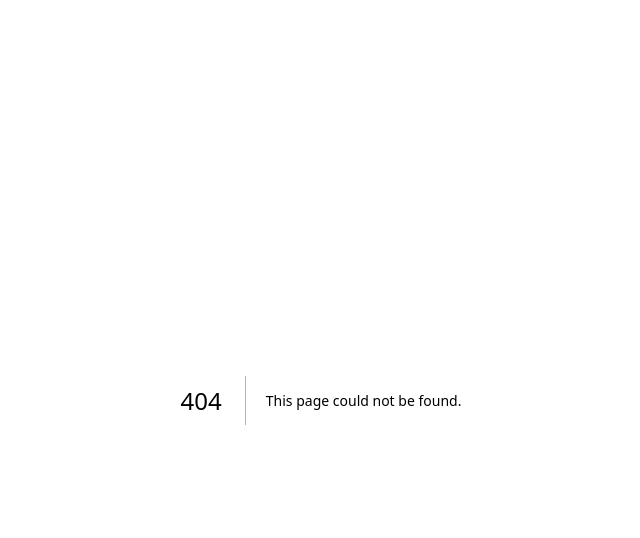
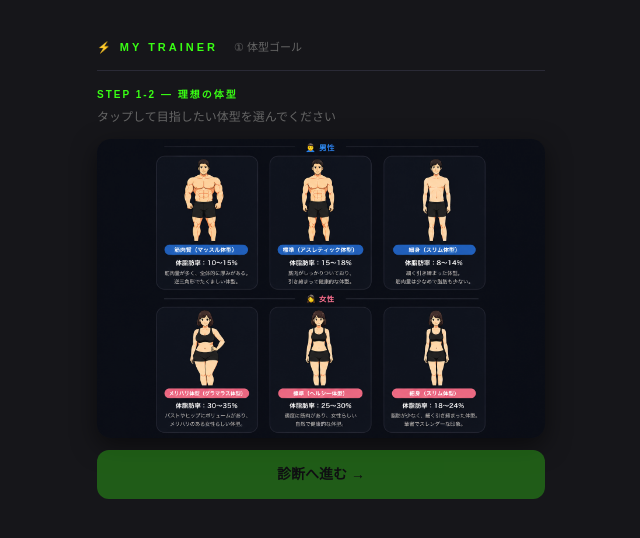
Before and after one commit to tamanegu19980331-prog/mytrainer-app, a Next.js app: page /goal in a window 1280 px wide. Before the commit this address had no page. Shown: the top 538 px of the page, without its empty margins (319-959 px from the left). Built offline with nearby package versions, Linux system fonts and the light colour scheme.

Commit message:
add goal and diagnosis pages

```diff
--- /dev/null
+++ b/app/goal/page.tsx
@@ -0,0 +1,132 @@
+'use client'
+
+import { useState } from 'react'
+import { useRouter } from 'next/navigation'
+
+const GOAL_PERSONS = [
+    {id:"m_muscle",gender:"M",label:"筋肉質（マッスル体型）",pct:"10〜15%",feat:"筋肉量が多く全体的に厚みがある。逆三角形でたくましい体型。",color:"#4a90d9",left:0,top:3,w:33.3,h:44},
+    {id:"m_fit",gender:"M",label:"標準（アスレティック体型）",pct:"15〜18%",feat:"筋肉がしっかりついており、引き締まって健康的な体型。",color:"#4a90d9",left:33.3,top:3,w:33.4,h:44},
+    {id:"m_slim",gender:"M",label:"細身（スリム体型）",pct:"8〜14%",feat:"細く引き締まった体型。筋肉量は少なめで脂肪も少ない。",color:"#4a90d9",left:66.7,top:3,w:33.3,h:44},
+    {id:"f_glamour",gender:"F",label:"メリハリ体型（グラマラス）",pct:"30〜35%",feat:"バストやヒップにボリュームがあり、メリハリのある女性らしい体型。",color:"#e8758a",left:0,top:52,w:33.3,h:45},
+    {id:"f_healthy",gender:"F",label:"標準（ヘルシー体型）",pct:"25〜30%",feat:"適度に筋肉があり、女性らしい自然で健康的な体型。",color:"#e8758a",left:33.3,top:52,w:33.4,h:45},
+    {id:"f_slim",gender:"F",label:"細身（スリム体型）",pct:"18〜24%",feat:"脂肪が少なく細く引き締まった体型。華奢でスレンダーな印象。",color:"#e8758a",left:66.7,top:52,w:33.3,h:45},
+  ]
+
+export default function GoalPage() {
+  const [selId, setSelId] = useState<string | null>(null)
+  const [info, setInfo] = useState<any>(null)
+  const router = useRouter()
+
+  const pick = (id: string) => {
+    const d = GOAL_PERSONS.find(x => x.id === id)
+    if (!d) return
+    setSelId(id)
+    setInfo(d)
+    localStorage.setItem('mt_goal', id)
+    localStorage.setItem('mt_gender', d.gender === 'M' ? '男性' : '女性')
+  }
+
+  return (
+    <div style={{ background: '#16161a', minHeight: '100vh',
+      color: '#e8e8e8', display: 'flex', justifyContent: 'center' }}>
+      <div style={{ width: '100%', maxWidth: 480, padding: '20px 16px' }}>
+
+        {/* ヘッダー */}
+        <div style={{ padding: '14px 0 12px',
+          borderBottom: '1px solid #2a2a36',
+          marginBottom: 16 }}>
+          <span style={{ fontSize: 11, fontWeight: 800,
+            color: '#39ff14', letterSpacing: 3 }}>⚡ MY TRAINER</span>
+          <span style={{ marginLeft: 16, fontSize: 11, color: '#666' }}>
+            ① 体型ゴール
+          </span>
+        </div>
+
+        <span style={{ fontSize: 10, letterSpacing: 2, color: '#39ff14',
+          textTransform: 'uppercase', fontWeight: 700,
+          display: 'block', marginBottom: 6 }}>
+          Step 1-2 — 理想の体型
+        </span>
+        <p style={{ fontSize: 12, color: '#666',
+          marginBottom: 12, lineHeight: 1.6 }}>
+          タップして目指したい体型を選んでください
+        </p>
+
+        {/* 画像 + オーバーレイ */}
+        <div style={{ position: 'relative', width: '100%',
+          borderRadius: 14, overflow: 'hidden',
+          boxShadow: '0 8px 24px rgba(0,0,0,0.5)', marginBottom: 12 }}>
+          <img
+            src="/goal.jpg"
+            style={{ width: '100%', display: 'block' }}
+            alt="体型選択"
+          />
+          {GOAL_PERSONS.map(p => {
+            const isSel = selId === p.id
+            return (
+              <div key={p.id} onClick={() => pick(p.id)}
+                style={{ position: 'absolute',
+                  left: p.left + '%', top: p.top + '%',
+                  width: p.w + '%', height: p.h + '%',
+                  cursor: 'pointer' }}>
+                <div style={{ position: 'absolute', inset: 3,
+                  borderRadius: 8,
+                  border: isSel
+                    ? `3px solid ${p.color}`
+                    : '3px solid transparent',
+                  background: isSel ? p.color + '22' : 'transparent',
+                  transition: 'all 0.18s', pointerEvents: 'none' }} />
+                {isSel && (
+                  <div style={{ position: 'absolute', top: 8, right: 8,
+                    width: 22, height: 22, borderRadius: '50%',
+                    background: p.color, color: '#fff',
+                    fontSize: 13, fontWeight: 900,
+                    display: 'flex', alignItems: 'center',
+                    justifyContent: 'center', zIndex: 10 }}>
+                    ✓
+                  </div>
+                )}
+              </div>
+            )
+          })}
+        </div>
+
+        {/* 選択結果 */}
+        {info && (
+          <div style={{ marginBottom: 12, padding: '12px 14px',
+            background: info.gender === 'M'
+              ? 'rgba(74,144,217,0.1)' : 'rgba(232,117,138,0.1)',
+            border: `1px solid ${info.color}55`,
+            borderRadius: 12, display: 'flex',
+            alignItems: 'center', gap: 10 }}>
+            <div style={{ fontSize: 22 }}>
+              {info.gender === 'M' ? '💪' : '✨'}
+            </div>
+            <div style={{ flex: 1 }}>
+              <div style={{ fontSize: 12, fontWeight: 800,
+                color: info.color, marginBottom: 2 }}>
+                {info.label} / 体脂肪率 {info.pct}
+              </div>
+              <div style={{ fontSize: 11, color: '#666', lineHeight: 1.5 }}>
+                {info.feat}
+              </div>
+            </div>
+          </div>
+        )}
+
+        {/* ボタン */}
+        <button
+          onClick={() => router.push('/diagnosis')}
+          disabled={!selId}
+          style={{ width: '100%', padding: '14px',
+            background: '#39ff14', color: '#000',
+            border: 'none', borderRadius: 12,
+            fontSize: 14, fontWeight: 800, cursor: 'pointer',
+            opacity: !selId ? 0.3 : 1 }}>
+          診断へ進む →
+        </button>
+
+      </div>
+    </div>
+  )
+}
```
Also changed, not shown: public/goal.jpg (added).
